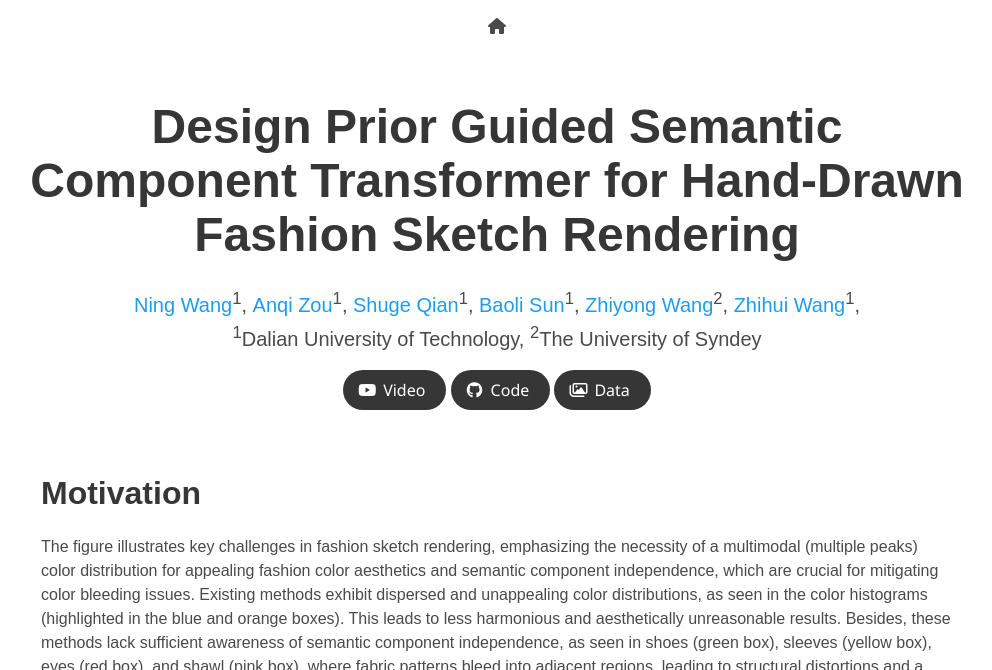
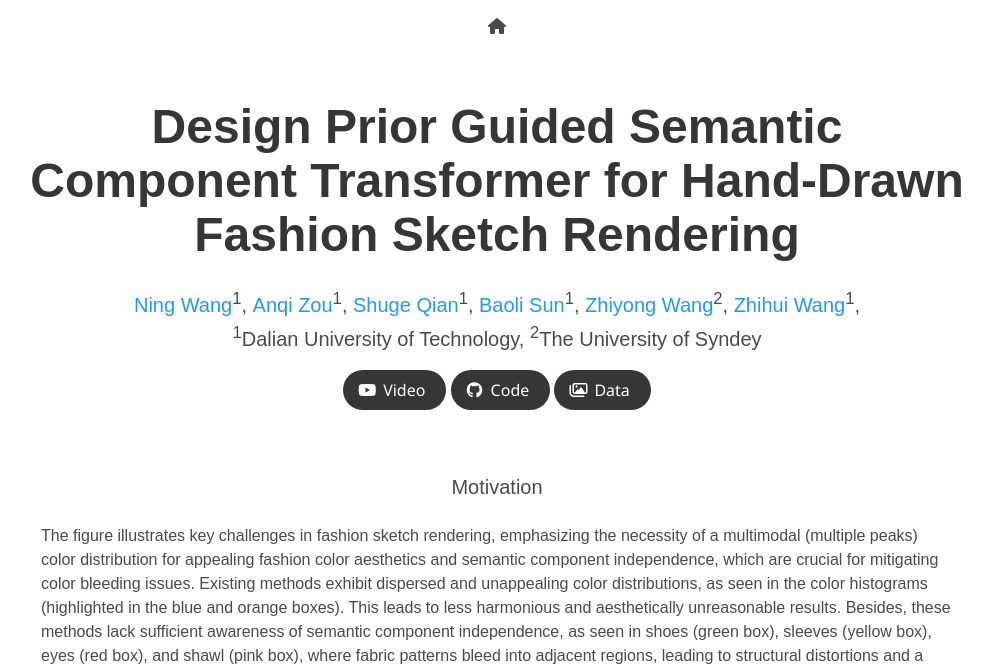
Before and after one commit to WNningning52107/FashionArt.github.io, a plain HTML site: page index.html in a window 1280 px wide. Shown: the top 670 px of the page, without its empty margins (143-1135 px from the left). Drawn offline with nearby package versions, Linux system fonts and the light colour scheme; some icons are missing; a web font is replaced by a local one.

Commit message:
Update index.html

```diff
--- a/index.html
+++ b/index.html
@@ -179,7 +179,9 @@
 <section class="hero teaser">
   <div class="container is-max-desktop">
     <div class="hero-body">
-      <h2 class="title is-3">Motivation</h2>
+     <h2 class="subtitle has-text-centered">
+        <span class="dnerf"></span> Motivation
+      </h2>
           <p>
            The figure illustrates key challenges in fashion sketch rendering, emphasizing the necessity of a multimodal (multiple peaks) color distribution
             for appealing fashion color aesthetics and semantic component independence, which are crucial for mitigating color bleeding issues. Existing
```
